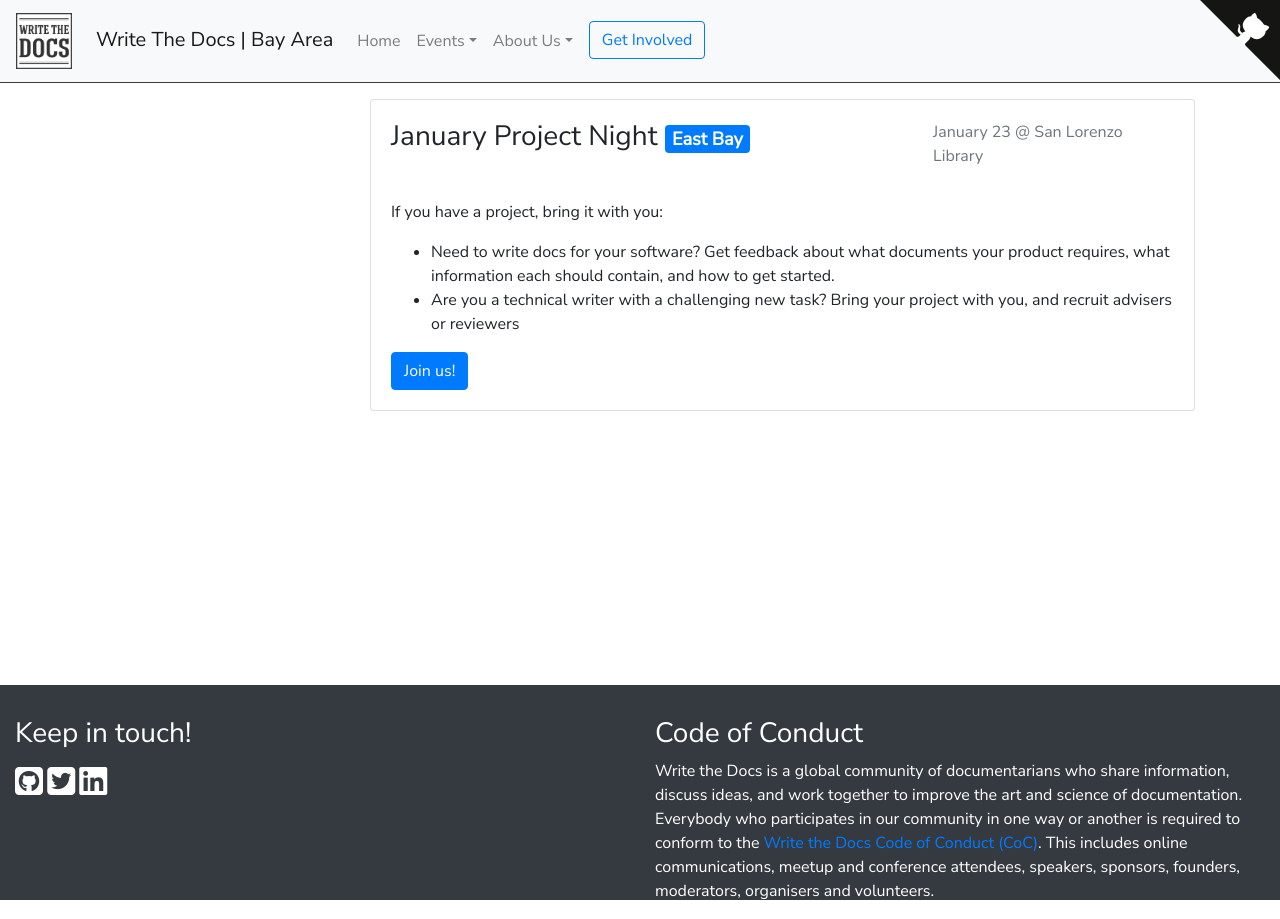
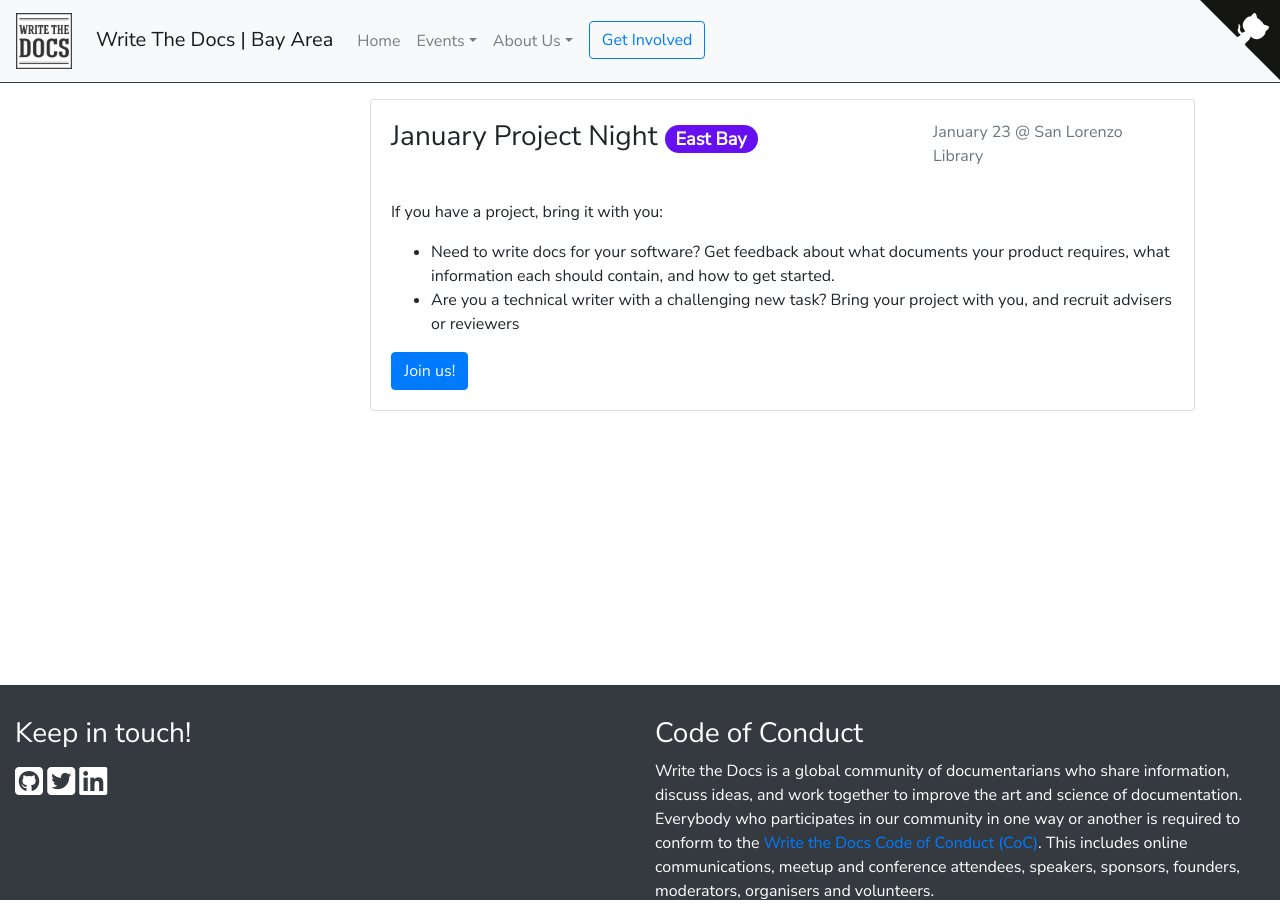
Before and after one commit to San-Francisco-Write-The-Docs/www, a Jekyll site: the page built from content/_events/2020/index.md, in a window 1280 px wide. Built offline with Jekyll 4.4.1, drawn with Linux system fonts in a browser that asks for light colours; nearby versions of some CDN libraries.

Commit message:
Updated locale keys

```diff
--- a/_data/locales.yml
+++ b/_data/locales.yml
@@ -1,12 +1,12 @@
 san-francisco:
     name: San Francisco
     lead: TBD
-    badge: "<span class='badge badge-violet'>San Francisco</span>"
+    badge: "<span class='badge badge-pill badge-orange'>San Francisco</span>"
 east-bay:
     name: East Bay
     lead: Clarence Cromwell
-    badge: "<span class='badge badge-primary'>East Bay</span>"
+    badge: "<span class='badge badge-pill badge-indigo'>East Bay</span>"
 south-bay:
     name: South Bay
     lead: Jessica Parsons
-    badge: "<span class='badge badge-teal'>South Bay</span>"
+    badge: "<span class='badge badge-pill badge-teal'>South Bay</span>"
```
